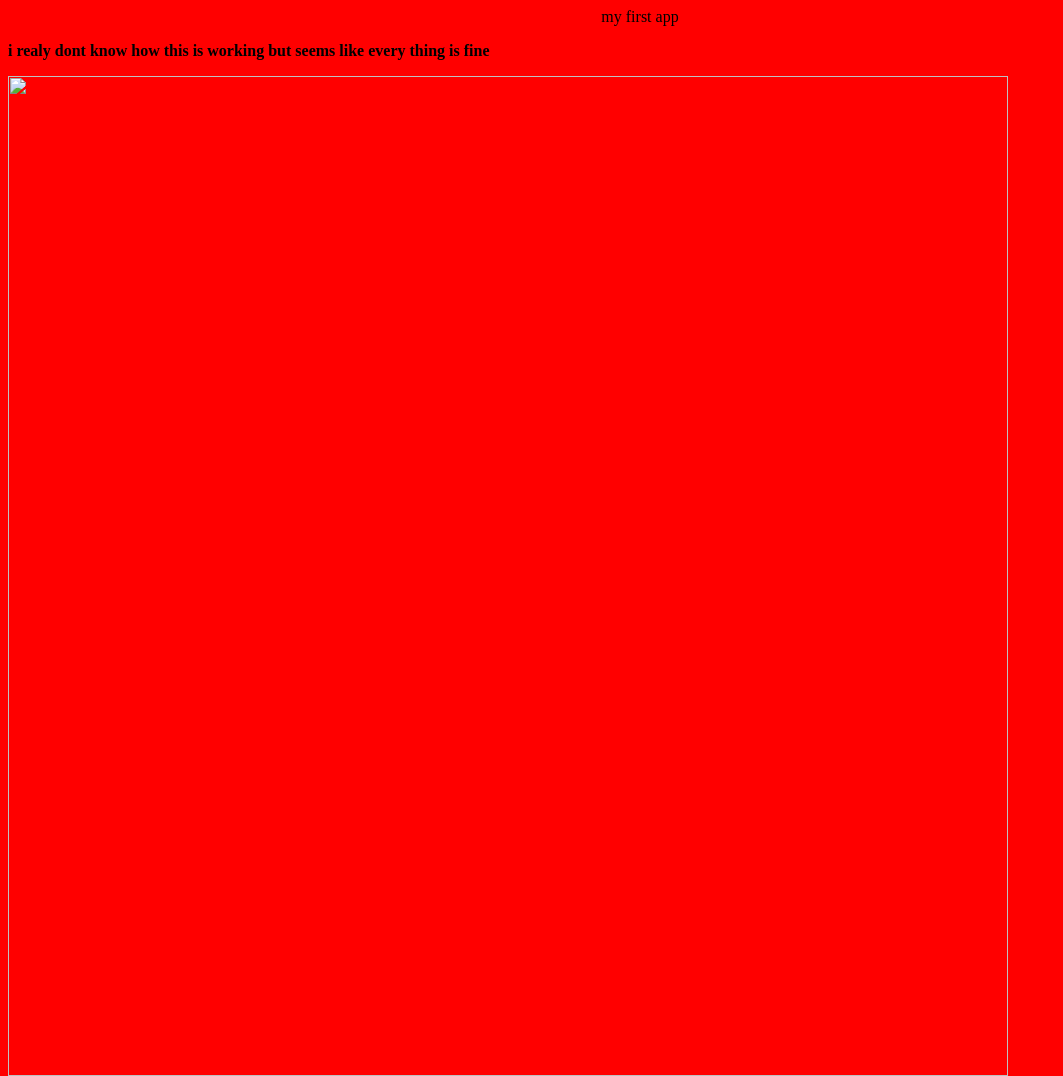
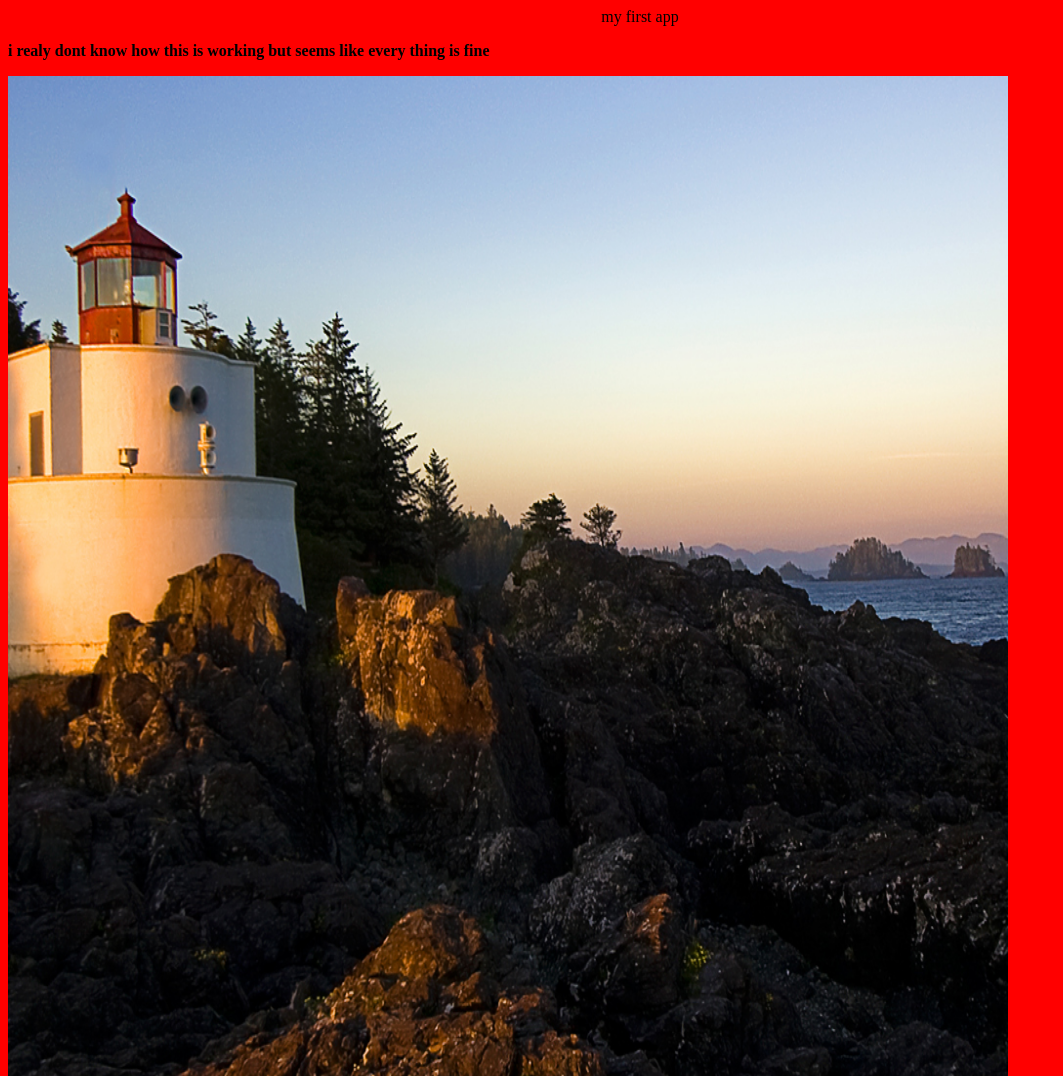
Before and after one commit to JoelRisley/DBApp, a plain HTML site: page index.html in a window 1280 px wide. Shown: the whole page, without its empty margins (0-1063 px from the left). Drawn offline with Linux system fonts and the light colour scheme.

Commit message:
Update index.html

```diff
--- a/index.html
+++ b/index.html
@@ -6,7 +6,7 @@
   <hi><center>my first app</center></h1>
   <p><b>i realy dont know  how this is working but seems like every thing is fine</b></p>
 
-<img src="Lighthouse.png" style="width:1000;height:1000;">
+<img src="Lighthouse.jpg" style="width:1000;height:1000;">
 
 </body>
 </html>
```
